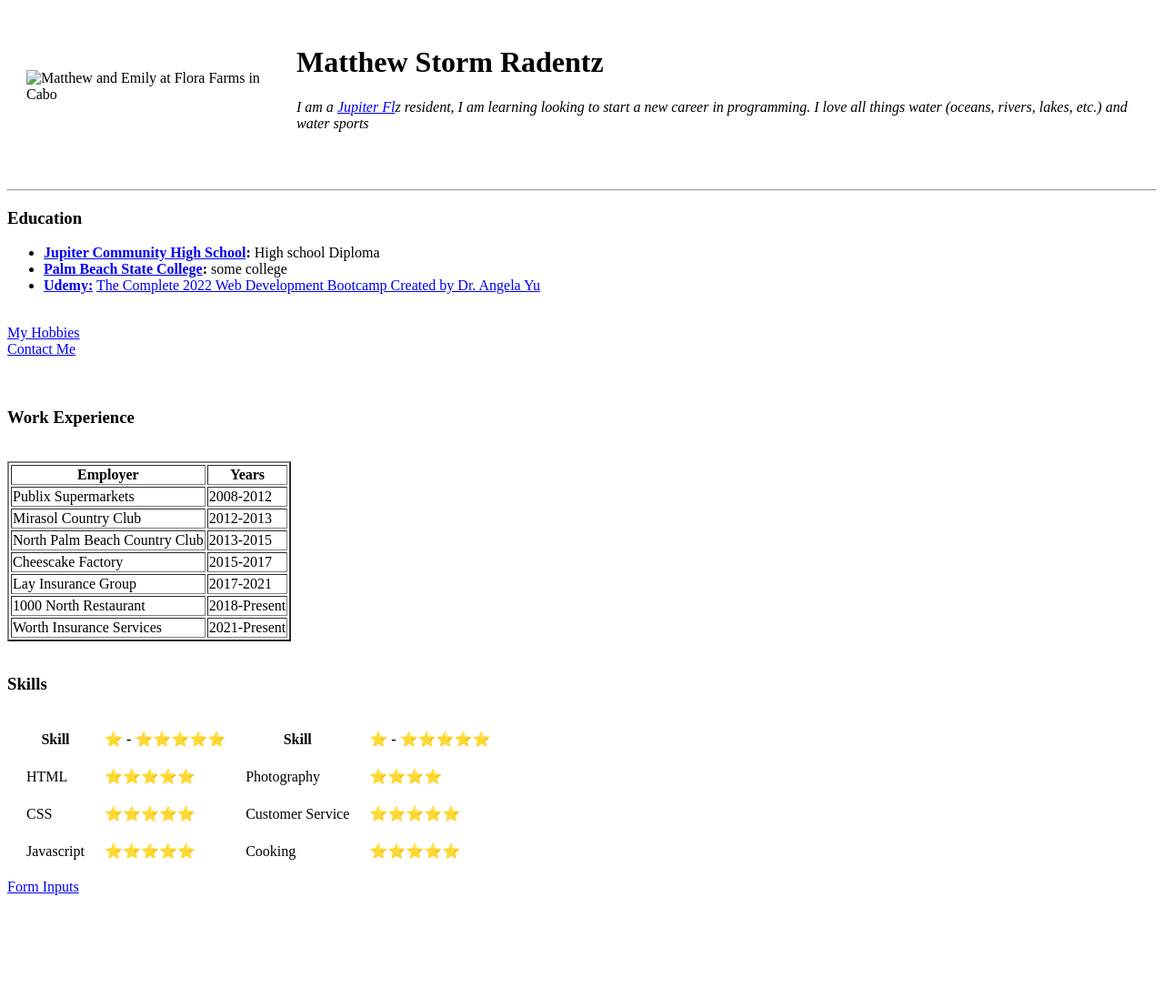
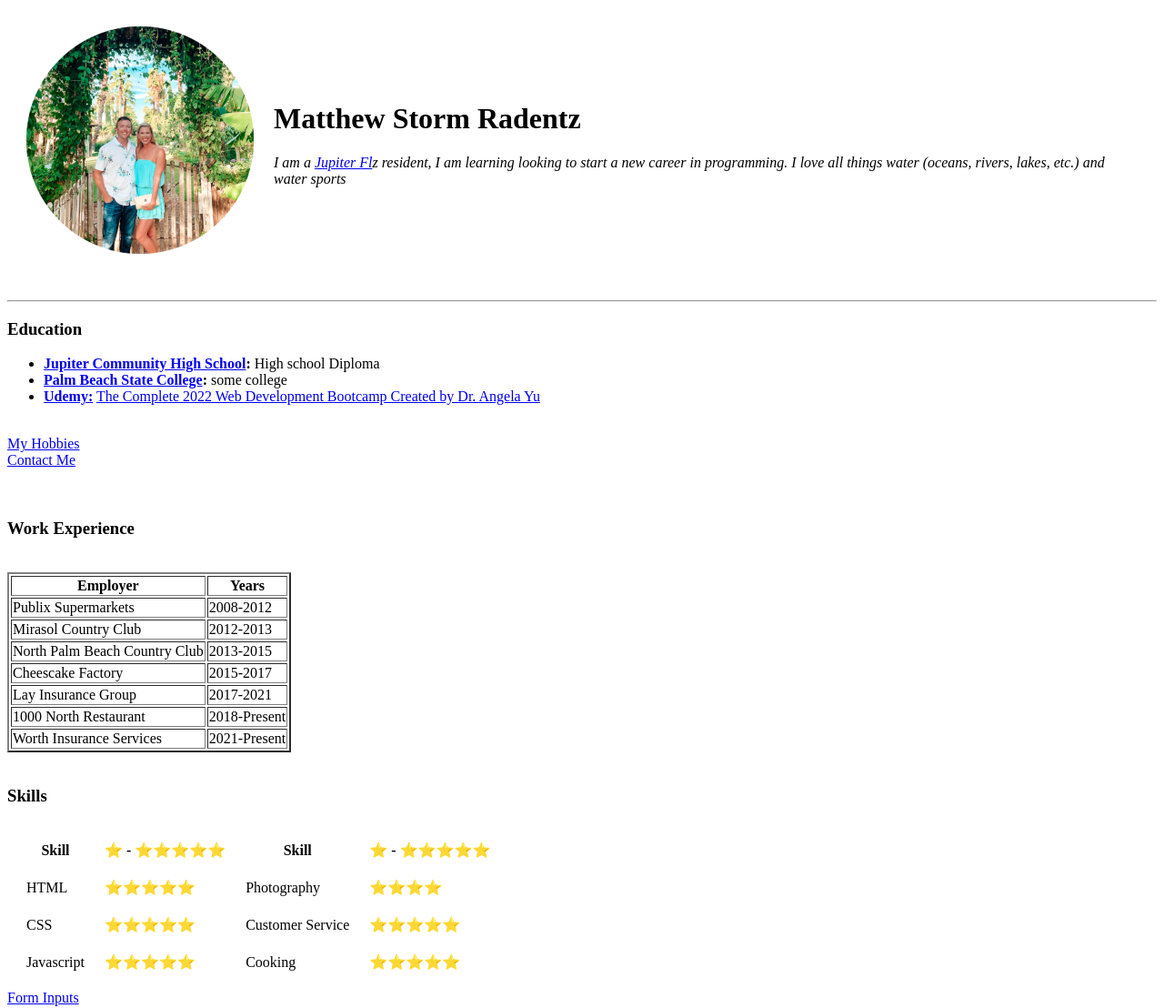
Before and after one commit to MattRad20/mr, a plain HTML site: page index.html in a window 1280 px wide. Shown: the whole page at 91% size. Before the commit the page ends 992 px from the top, so only its background shows below. Drawn offline with Linux system fonts and the light colour scheme.

Commit message:
change image source

```diff
--- a/index.html
+++ b/index.html
@@ -8,7 +8,7 @@
 <table cellspacing="20">
   <tr>
   <td>
-  <img src="flora_farms-modified.jpg"
+  <img src="images/flora_farms-modified.jpg"
        alt="Matthew and Emily at Flora Farms in Cabo"></td>
   <td><h1>Matthew Storm Radentz</h1>
     <p><em>I am a <a href="https://www.jupiter.fl.us/">Jupiter Fl</a>z resident, I am learning looking to start a new career in programming. I love all things water (oceans, rivers, lakes, etc.) and water sports</em></p>
```
